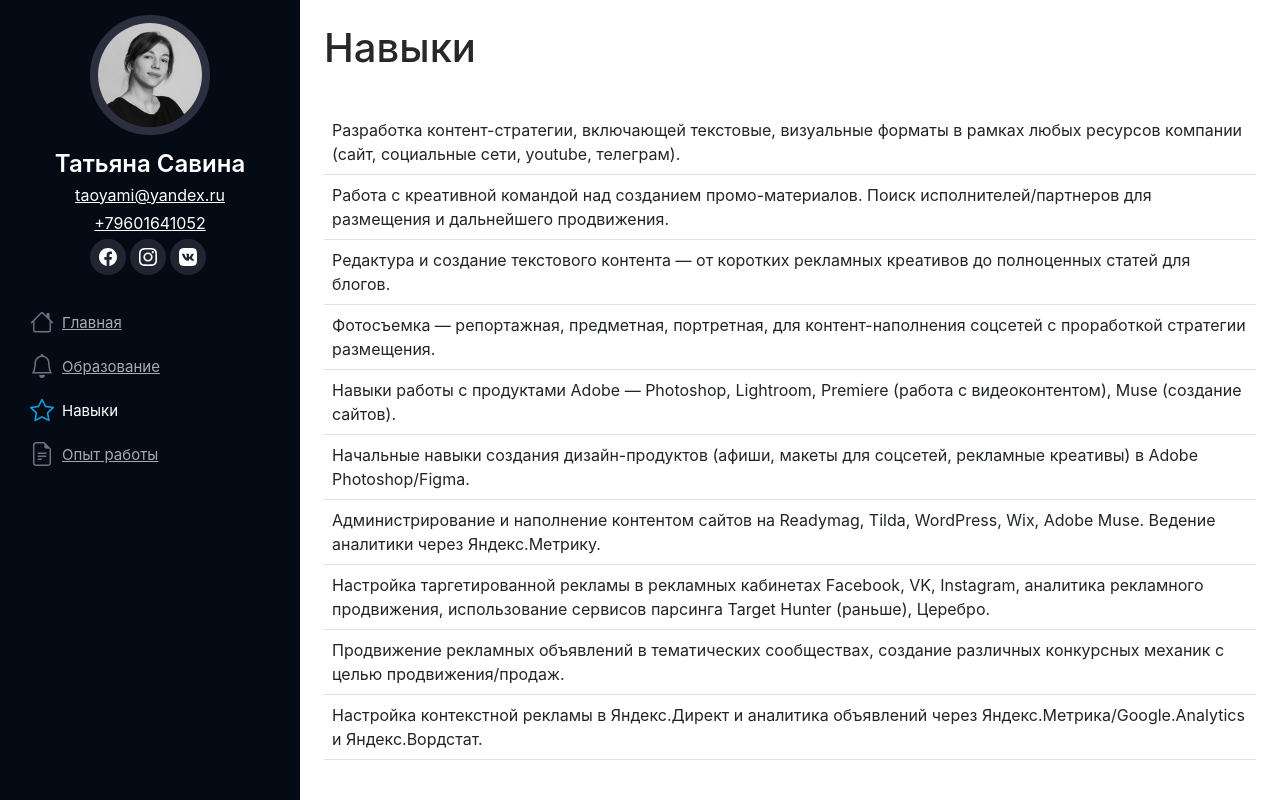
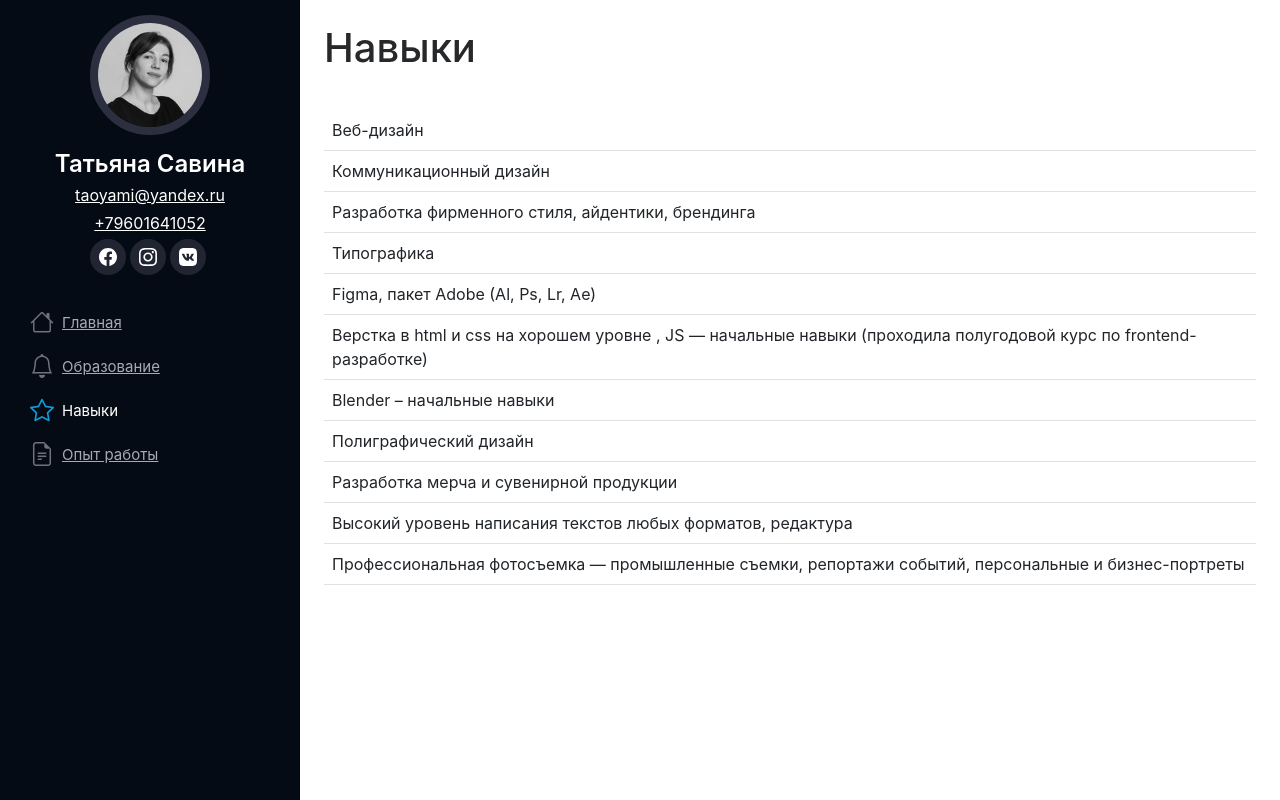
Before and after one commit to larek/personal-taoyami, a Next.js app: page /skills in a window 1280 px wide. Built offline with nearby package versions, Linux system fonts and the light colour scheme.

Commit message:
Update 17/08 skills.js

```diff
--- a/pages/skills.js
+++ b/pages/skills.js
@@ -9,34 +9,37 @@ export default function skills() {
         <table className="table">
           <tbody>
   <tr>
-              <td>Разработка контент-стратегии, включающей текстовые, визуальные форматы в рамках любых ресурсов компании (сайт, социальные сети, youtube, телеграм).</td>
+              <td>Веб-дизайн</td>
             </tr>
   <tr>
-              <td>Работа с креативной командой над созданием промо-материалов. Поиск исполнителей/партнеров для размещения и дальнейшего продвижения.</td>
+              <td>Коммуникационный дизайн</td>
             </tr>
   <tr>
-              <td>Редактура и создание текстового контента — от коротких рекламных креативов до полноценных статей для блогов.</td>
+              <td>Разработка фирменного стиля, айдентики, брендинга</td>
             </tr>
   <tr>
-              <td>Фотосъемка — репортажная, предметная, портретная, для контент-наполнения соцсетей с проработкой стратегии размещения.</td>
+              <td>Типографика</td>
             </tr>
   <tr>
-              <td>Навыки работы с продуктами Adobe — Photoshop, Lightroom, Premiere (работа с видеоконтентом), Muse (создание сайтов).</td>
+              <td>Figma, пакет Adobe (Al, Ps, Lr, Ae)</td>
             </tr>
   <tr>
-              <td>Начальные навыки создания дизайн-продуктов (афиши, макеты для соцсетей, рекламные креативы) в Adobe Photoshop/Figma.</td>
+              <td>Верстка в html и css на хорошем уровне , JS — начальные навыки (проходила полугодовой курс по frontend-разработке)</td>
             </tr>
   <tr>
-              <td>Администрирование и наполнение контентом сайтов на Readymag, Tilda, WordPress, Wix, Adobe Muse. Ведение аналитики через Яндекс.Метрику.</td>
+              <td>Blender – начальные навыки</td>
             </tr>
   <tr>
-              <td>Настройка таргетированной рекламы в рекламных кабинетах Facebook, VK, Instagram, аналитика рекламного продвижения, использование сервисов парсинга Target Hunter (раньше), Церебро.</td>
+              <td>Полиграфический дизайн</td>
             </tr>
   <tr>
-              <td>Продвижение рекламных объявлений в тематических сообществах, создание различных конкурсных механик с целью продвижения/продаж.</td>
+              <td>Разработка мерча и сувенирной продукции</td>
             </tr>
   <tr>
-              <td>Настройка контекстной рекламы в Яндекс.Директ и аналитика объявлений через Яндекс.Метрика/Google.Analytics и Яндекс.Вордстат.</td>
+              <td>Высокий уровень написания текстов любых форматов, редактура</td>
+            </tr>
+  <tr>
+              <td>Профессиональная фотосъемка — промышленные съемки, репортажи событий, персональные и бизнес-портреты</td>
             </tr>
           </tbody>
         </table>
```
Lines whose indentation alone changed are shown as unchanged.
